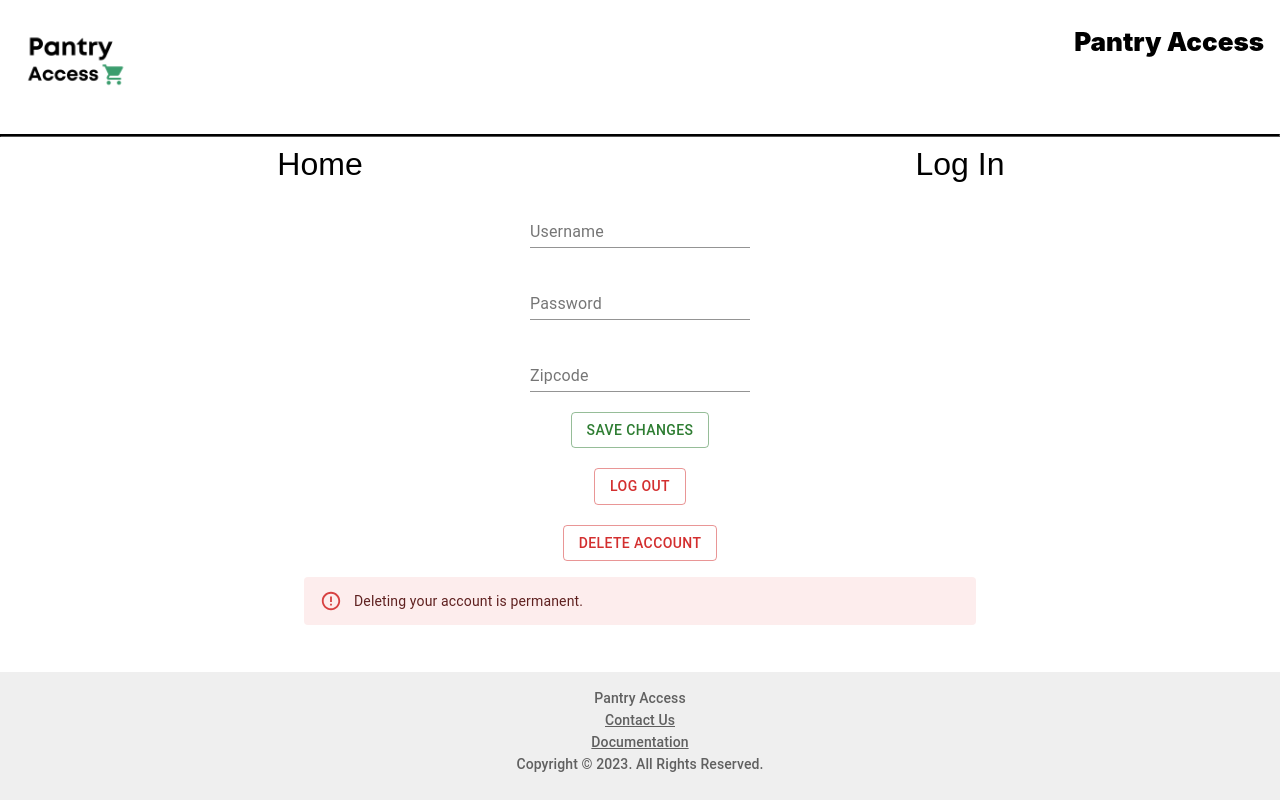
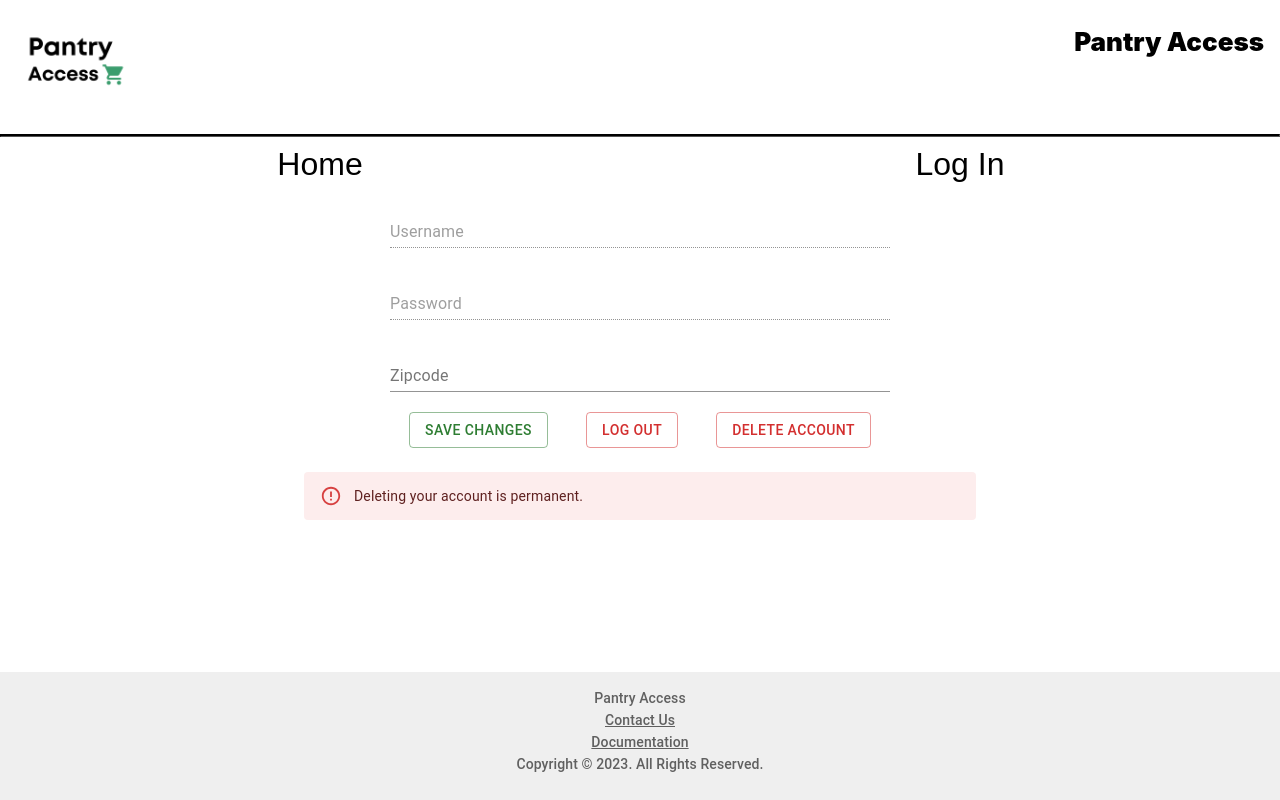
Before and after one commit to Pantry-Access-AFG/react-app, a React (Create React App) app: page /profile in a window 1280 px wide. Built offline with nearby package versions, Linux system fonts and the light colour scheme; no server answers.

Commit message:
styled the profile page

```diff
--- a/src/ClientMyRequests.js
+++ b/src/ClientMyRequests.js
@@ -100,13 +100,11 @@ export default function MyRequests(props) {
             id: doc.id,
           });
         });
-        console.log(requestsArr);
         setRequests(requestsArr);
       });
   }, [user]);
 
   const handleDeleteItem = () => {
-    console.log(pantryNotes);
     var ref = doc(db, "requests", requests[editIndex].id);
 
     setEditIndex(0);
@@ -304,7 +302,6 @@ function EditRequestDialog({
   }
 
   const handleEditItem = () => {
-    console.log(pantryNotes);
     var ref = doc(db, "requests", requests[index].id);
 
     updateDoc(ref, {
@@ -421,7 +418,6 @@ function EditRequestDialog({
       defaultValue={defaultItem}
       onChange={(event) => {
         setItem(() => {
-          console.log(event.target.value);
           if (!event.target.value) return defaultItem;
           else return event.target.value;
         });
@@ -439,7 +435,6 @@ function EditRequestDialog({
       defaultValue={defaultQuantity}
       onChange={(event) => {
         setQuantity(() => {
-          console.log(event.target.value);
           if (!event.target.value || event.target.value <= 0) return defaultQuantity;
           else return event.target.value;
         });
@@ -456,7 +451,6 @@ function EditRequestDialog({
             defaultValue={defaultClientNotes}
             onChange={(event) => {
               setClientNotes(() => {
-                console.log(event.target.value);
                 // if (!event.target.value) return defaultClientNotes;
                 // else
                 return event.target.value;
--- a/src/PantryMyRequests.js
+++ b/src/PantryMyRequests.js
@@ -85,7 +85,6 @@ export default function MyRequests(props) {
                         );
 
                     });
-                    console.log(requestsArr);
                     setRequests(requestsArr);
                     // (doc) => { //TODO CHANGE PANTRYUID TO ACTUAL UID
                     // if (doc.exists()) {
@@ -338,7 +337,6 @@ function EditRequestDialog({
     // if (!pantryNotes) setPantryNotes(defaultPantryNotes);
     // if (!requestStatus) setRequestStatus(defaultRequestStatus);
     // if (pantryNotes !== "") {
-    console.log(pantryNotes);
     var ref = doc(db, "requests", requests[index].id);
 
     updateDoc(ref, {
@@ -414,7 +412,6 @@ function EditRequestDialog({
             defaultValue={defaultPantryNotes}
             onChange={(event) => {
               setPantryNotes(() => {
-                console.log(event.target.value);
                 // if (!event.target.value) return defaultPantryNotes;
                 //else
                 return event.target.value;
@@ -438,7 +435,6 @@ function EditRequestDialog({
                 label="Request Status"
                 onChange={(event) => {
                   setRequestStatus(() => {
-                    console.log(event.target.value);
                     if (!event.target.value) return defaultRequestStatus;
                     else return event.target.value;
                   });
--- a/src/ProfilePage.js
+++ b/src/ProfilePage.js
@@ -174,26 +174,28 @@ export default function ProfilePage() {
       <br></br>
 
       {/* Delete account button*/}
-      <Box textAlign="center" alignContent="center" margin="auto">
-        <Button variant="outlined" color="success" onClick={handleSaveChanges}>
+    <Box textAlign="center" margin="auto" style={{width:"50vw", maxWidth:'500px'}} sx={{display: 'flex', flexDirection: {xs:'column', md:"row"}, justifyContent:'space-around', alignContent:"space-around"}}>
+        <Button variant="outlined" color="success" style={{marginBottom:"8px"}} onClick={handleSaveChanges}>
           Save Changes
         </Button>
+{/*
+        <br />
+        <br /> */}
 
-        <br />
-        <br />
-
-        <Button variant="outlined" color="error" onClick={logout}>
+        <Button variant="outlined" color="error" style={{marginBottom:"8px"}} onClick={logout}>
           Log Out
         </Button>
+{/*
+        <br />
+        <br /> */}
 
-        <br />
-        <br />
-
-        <Button variant="outlined" color="error" onClick={handleOpenAreYouSure}>
+        <Button variant="outlined" color="error" style={{marginBottom:"8px"}} onClick={handleOpenAreYouSure}>
           Delete Account
         </Button>
 
-        <Alert
+
+      </Box>
+      <Alert
           sx={{
             width: "50%",
             margin: "auto",
@@ -203,7 +205,6 @@ export default function ProfilePage() {
         >
           Deleting your account is permanent.
         </Alert>
-      </Box>
 
       <AreYourSureDialog
         deleteAccountOpen={deleteAccountOpen}
@@ -280,16 +281,21 @@ function UserInfo({
 
   return (
     <>
-      <Stack spacing={3} marginTop={1}>
-        <div className="row">
+      <Stack spacing={3} marginTop={1} >
+        <div  className="row">
           <form onSubmit={usernameSubmit}>
             <FormControl>
-              <InputLabel htmlFor="username-input">Username</InputLabel>
-              <Input
-                id="username-input"
+              {/* <InputLabel htmlFor="username-input">Username</InputLabel> */}
+              <TextField
+              style={{width:"50vw", maxWidth:"500px"}}
+                disabled
+              id="username-input"
+                label="Username"
                 value={username}
                 onChange={usernameChange}
-                readOnly
+                InputProps={{
+                  readOnly: true,
+                }}
               />
             </FormControl>
           </form>
@@ -298,12 +304,17 @@ function UserInfo({
         <div className="row">
           <form onSubmit={passwordSubmit}>
             <FormControl>
-              <InputLabel htmlFor="password-input">Password</InputLabel>
-              <Input
+              {/* <InputLabel htmlFor="password-input">Password</InputLabel> */}
+              <TextField
+              style={{width:"50vw", maxWidth:"500px"}}
                 id="password-input"
+                label="Password"
+                disabled
                 value={password}
                 onChange={passwordChange}
-                readOnly
+                InputProps={{
+                  readOnly: true,
+                }}
               />
             </FormControl>
           </form>
@@ -312,8 +323,13 @@ function UserInfo({
         <div className="row">
           <form onSubmit={zipcodeSubmit}>
             <FormControl>
-              <InputLabel htmlFor="zipcode-input">Zipcode</InputLabel>
-              <Input id="zipcode" value={zipcode} onChange={zipcodeChange} />
+              {/* <InputLabel htmlFor="zipcode-input">Zipcode</InputLabel> */}
+              <TextField
+              style={{width:"50vw", maxWidth:"500px"}}
+              id="zipcode"
+              label="Zipcode"
+              value={zipcode}
+              onChange={zipcodeChange} />
             </FormControl>
           </form>
         </div>
@@ -322,8 +338,11 @@ function UserInfo({
           <div className="row">
             <form onSubmit={descriptionSubmit}>
               <FormControl>
-                <InputLabel htmlFor="description-input">Description</InputLabel>
-                <Input
+                {/* <InputLabel htmlFor="description-input">Description</InputLabel> */}
+                <TextField
+                style={{width:"50vw", maxWidth:"500px"}}
+                 label="Description"
+                  multiline
                   id="description"
                   value={description}
                   onChange={descriptionChange}
```
Also changed, not shown: src/FoodPantryProfile.css (line endings or trailing spaces).
